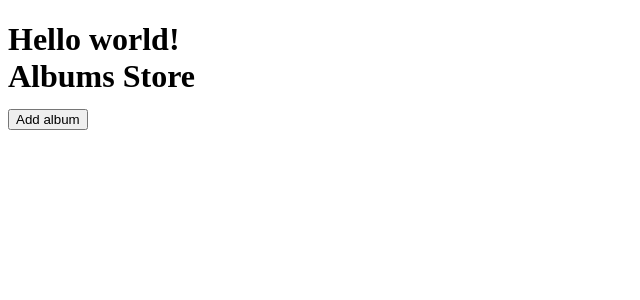
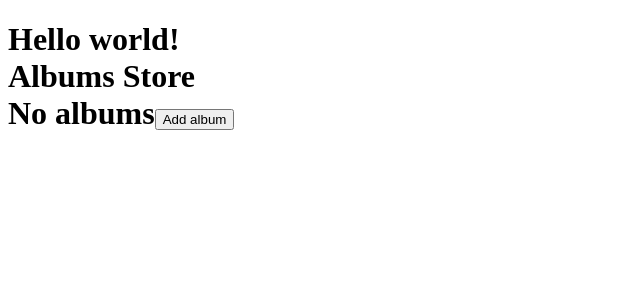
Before and after one commit to IgorPatro/FavMusicList, a Next.js app: page / in a window 1280 px wide. Shown: the top 300 px of the page, without its empty margins (0-640 px from the left). Built offline with nearby package versions, Linux system fonts and the light colour scheme.

Commit message:
Added hydrate useeffect

```diff
--- a/src/components/Albums.tsx
+++ b/src/components/Albums.tsx
@@ -1,24 +1,29 @@
-"use client"
-
 import React from "react"
 import { useAlbumsStore } from "store/AlbumsStore"
 import shallow from "zustand/shallow"
 
 const Albums = () => {
+  const [isHydrated, setIsHydrated] = React.useState(false)
   const [albums, addAlbum, removeAlbum] = useAlbumsStore(
     (state) => [state.albums, state.addAlbum, state.removeAlbum],
     shallow
   )
 
+  React.useEffect(() => {
+    setIsHydrated(true)
+  }, [])
+
   return (
     <div>
       Albums Store
       <br />
-      {albums.map((album) => (
-        <div key={album.id} onClick={() => removeAlbum(album.id)}>
-          {album.title}
-        </div>
-      ))}
+      {isHydrated && albums.length
+        ? albums.map((album) => (
+            <div key={album.id} onClick={() => removeAlbum(album.id)}>
+              {album.title}
+            </div>
+          ))
+        : "No albums"}
       <button
         onClick={() =>
           addAlbum({
```
